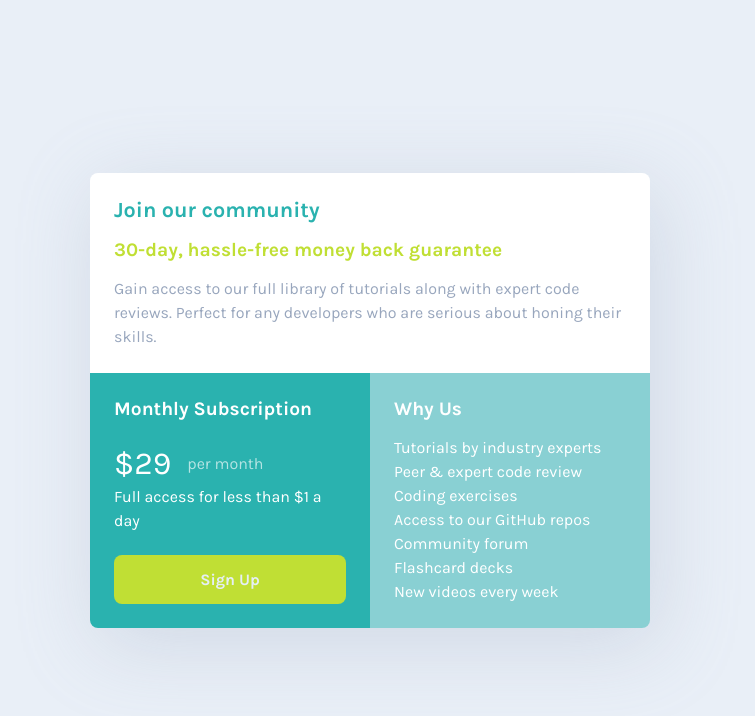
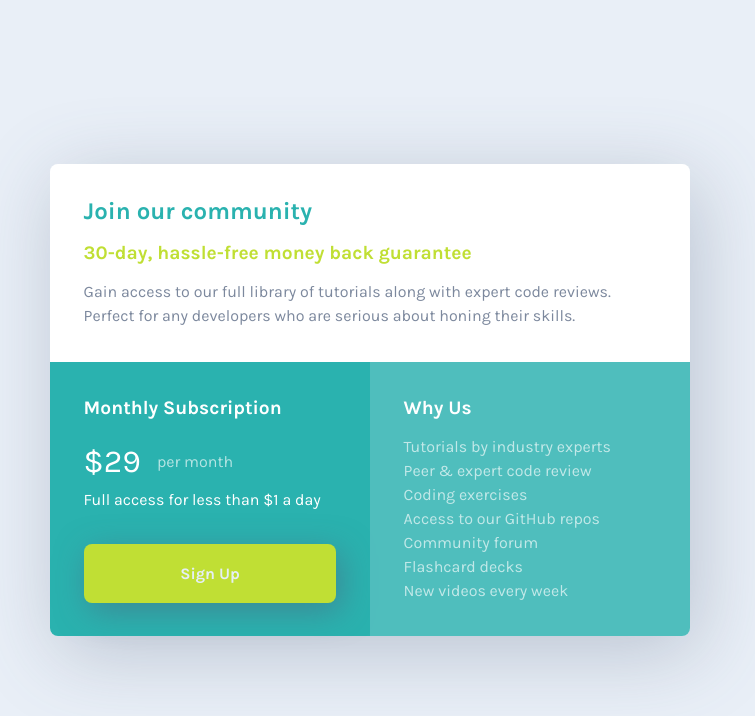
Before and after one commit to coderSeth13/FEM_SINGLE_PRICE_COMPONENT, a plain HTML site: page index.html in a window 1280 px wide. Shown: the whole page, without its empty margins (270-1025 px from the left). Drawn offline with Linux system fonts and the light colour scheme.

Commit message:
Complete project

```diff
--- a/index.html
+++ b/index.html
@@ -6,7 +6,7 @@
       name="description"
       content="Single price grid component a Frontend Mentor challenge "
     />
-    <meta name="keywords" content="HTML, CSS, JavaScript" />
+    <meta name="keywords" content="HTML and CSS" />
     <meta name="author" content="coder Seth" />
     <meta name="viewport" content="width=device-width, initial-scale=1.0" />
 
@@ -50,7 +50,7 @@
       <div class="card grid clr-bg-primary-500">
         <h2 class="heading-2">Monthly Subscription</h2>
 
-        <div class="spacer flex gap flex-align-center">
+        <div class="flex gap flex-align-center">
           <span class="fs-400">&dollar;29</span>
           <span class="clr-secondary-hsl-100">per month</span>
         </div>
@@ -63,7 +63,7 @@
       <div class="card clr-bg-primary-400">
         <h2 class="heading-2">Why Us</h2>
 
-        <ul class="line-height">
+        <ul class="line-height clr-secondary-hsl-100">
           <li class="spacer">Tutorials by industry experts</li>
           <li>Peer &amp; expert code review</li>
           <li>Coding exercises</li>
--- a/style.css
+++ b/style.css
@@ -5,7 +5,7 @@
 
   --clr-secondary-hsl-100: 0, 0%, 100%;
   --clr-secondary-hsl-200: 204, 43%, 93%;
-  --clr-secondary-hsl-400: 218, 22%, 67%;
+  --clr-secondary-hsl-400: 218, 22%, 40%;
 
   --clr-primary-400: hsl(var(--clr-primary-hsl-400));
   --clr-primary-500: hsl(var(--clr-primary-hsl-500));
@@ -65,7 +65,7 @@ body {
   font-family: var(--ff-primary);
   font-size: var(--fs-100);
   font-weight: var(--fw-regular);
-  color: var(--clr-secondary-400);
+  color: hsl(var(--clr-secondary-hsl-400), 0.75);
   background-color: var(--clr-primary-700);
 
   display: grid;
@@ -118,6 +118,7 @@ section > div:nth-child(3) {
   border-radius: var(--size-100);
   cursor: pointer;
   border: none;
+  box-shadow: 0.3rem 0.5rem 2rem hsl(var(--clr-secondary-hsl-400), 0.5);
 }
 
 .btn:hover,
@@ -155,7 +156,7 @@ section > div:nth-child(3) {
 }
 
 .clr-bg-primary-400 {
-  background: hsl(var(--clr-primary-hsl-500), 0.5);
+  background: hsl(var(--clr-primary-hsl-500), 0.8);
 }
 
 .clr-primary-600 {
@@ -182,18 +183,22 @@ section > div:nth-child(3) {
   font-size: 2rem;
 }
 
-/* Small screen widths */
-@media (max-width: 800px) {
-}
-
 /* Big screen widths */
 @media (min-width: 800px) {
   .container {
-    max-width: 35rem;
+    max-width: 40rem;
     grid-template-columns: repeat(2, 1fr);
     grid-template-areas:
       "Join-communtiy Join-communtiy"
       "Monthly-subscription Why-us";
+  }
+
+  .card {
+    padding: 2.1rem;
+  }
+
+  .heading-1 {
+    font-size: 1.5rem;
   }
 
   section > div:nth-child(1) {
```
